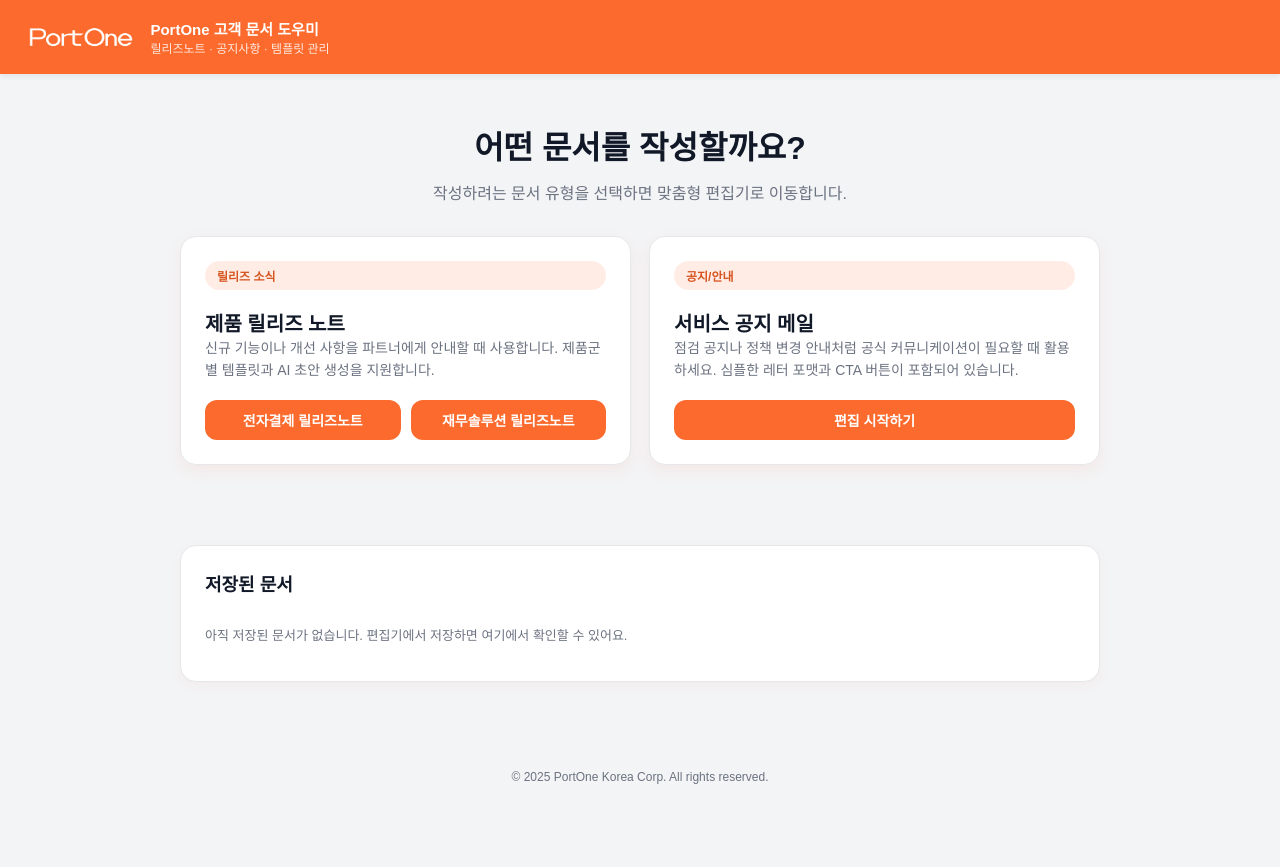
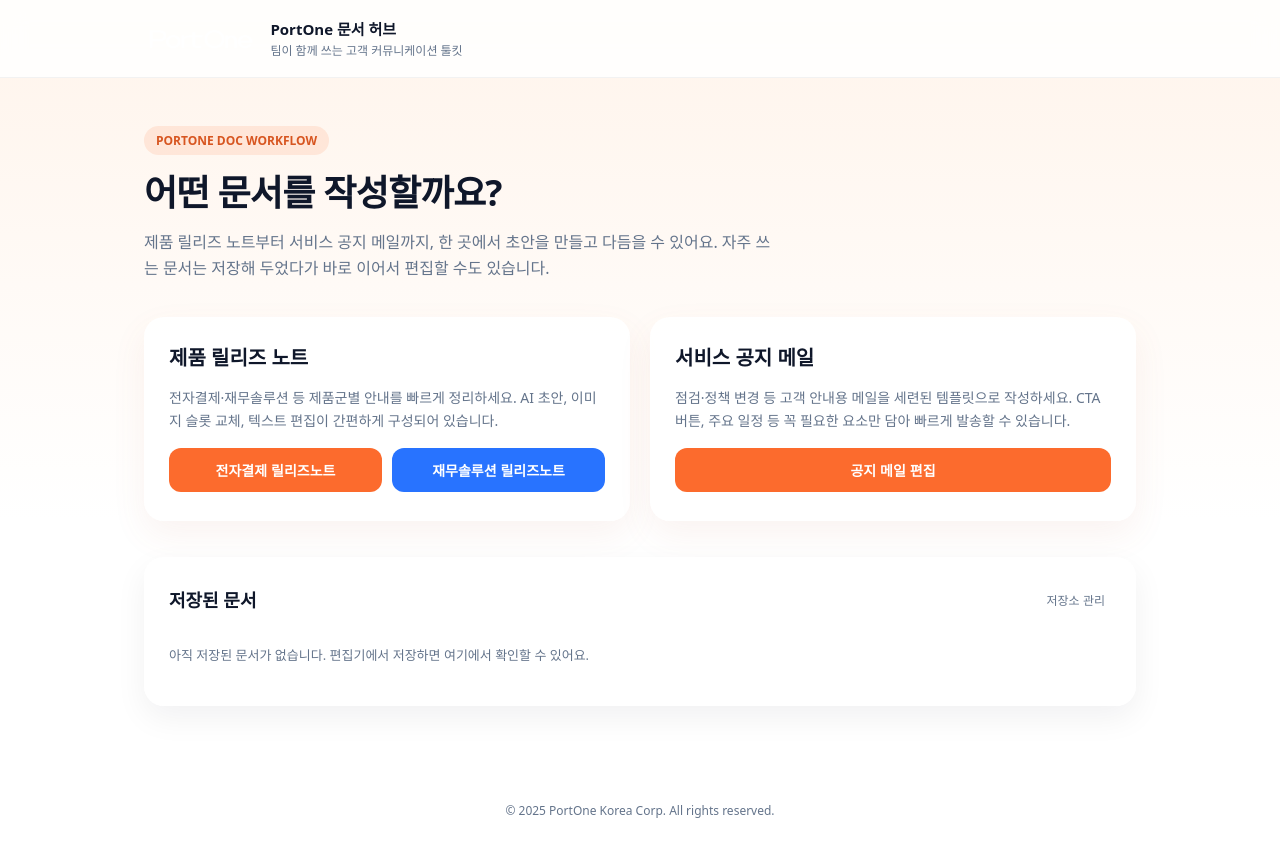
Before and after one commit to wonewe/portone-release-editor, a plain HTML site: page index.html in a window 1280 px wide. Before the commit the page ends 816 px from the top, so only its background shows below. Drawn offline with Linux system fonts and the light colour scheme.

Commit message:
change design

```diff
--- a/index.html
+++ b/index.html
@@ -2,150 +2,233 @@
 <html lang="ko">
 <head>
   <meta charset="UTF-8">
-  <title>PortOne 문서 선택</title>
+  <title>PortOne 문서 허브</title>
   <style>
     :root {
       --brand: #FC6B2D;
       --brand-dark: #d75520;
-      --bg: #f3f4f6;
-      --panel: #ffffff;
-      --text: #111827;
-      --muted: #6b7280;
+      --accent: #2873FF;
+      --bg-soft: #fff7f3;
+      --bg-gradient: linear-gradient(180deg, #fff4eb 0%, #ffffff 60%);
+      --panel: rgba(255, 255, 255, 0.88);
+      --panel-border: rgba(255, 255, 255, 0.6);
+      --text: #0f172a;
+      --muted: #64748b;
     }
-    * { box-sizing: border-box; }
+    @media (prefers-reduced-motion: reduce) {
+      *, *::before, *::after {
+        animation-duration: 0.01ms !important;
+        animation-iteration-count: 1 !important;
+        transition-duration: 0.01ms !important;
+        scroll-behavior: auto !important;
+      }
+    }
+    * {
+      box-sizing: border-box;
+    }
     body {
       margin: 0;
       min-height: 100vh;
-      font-family: "Pretendard", "Noto Sans KR", sans-serif;
-      background: var(--bg);
+      font-family: "Pretendard", "Noto Sans KR", system-ui, -apple-system, BlinkMacSystemFont, sans-serif;
+      background: var(--bg-gradient);
       color: var(--text);
       display: flex;
       flex-direction: column;
     }
     header {
-      background: var(--brand);
-      color: #ffffff;
+      position: sticky;
+      top: 0;
+      z-index: 10;
+      backdrop-filter: blur(12px);
+      background: rgba(255, 255, 255, 0.85);
+      border-bottom: 1px solid rgba(15, 23, 42, 0.05);
+    }
+    .header-inner {
+      max-width: 1040px;
+      margin: 0 auto;
       padding: 18px 24px;
       display: flex;
       align-items: center;
       justify-content: space-between;
-      box-shadow: 0 2px 6px rgba(0, 0, 0, 0.08);
+      gap: 16px;
     }
-    .header-left {
+    .brand {
       display: flex;
       align-items: center;
       gap: 12px;
     }
-    .header-logo {
+    .brand img {
       height: 32px;
       width: auto;
       display: block;
     }
-    .header-title {
+    .brand-text {
+      display: flex;
+      flex-direction: column;
+      gap: 2px;
+    }
+    .brand-text strong {
       font-size: 15px;
-      font-weight: 600;
+      font-weight: 700;
+      color: var(--text);
+    }
+    .brand-text span {
+      font-size: 12px;
+      color: var(--muted);
     }
     main {
       flex: 1;
       width: 100%;
-      max-width: 960px;
-      padding: 48px 20px 64px;
+      max-width: 1040px;
+      padding: 48px 24px 64px;
       margin: 0 auto;
       display: flex;
       flex-direction: column;
-      gap: 32px;
+      gap: 36px;
     }
-    .intro {
-      text-align: center;
+    .hero {
       display: flex;
       flex-direction: column;
-      gap: 12px;
+      gap: 16px;
+      max-width: 720px;
     }
-    .intro h1 {
+    .hero .badge {
+      display: inline-flex;
+      gap: 6px;
+      align-items: center;
+      font-size: 12px;
+      font-weight: 600;
+      color: var(--brand-dark);
+      background: rgba(252, 107, 45, 0.12);
+      padding: 6px 12px;
+      border-radius: 999px;
+      width: fit-content;
+    }
+    .intro-title {
       margin: 0;
-      font-size: 32px;
-      font-weight: 700;
+      font-size: 36px;
+      font-weight: 800;
+      letter-spacing: -0.02em;
+      line-height: 1.2;
       color: var(--text);
+      opacity: 0;
+      transform: translate3d(0, 12px, 0);
     }
-    .intro p {
+    .intro-title.visible {
+      animation: fadeSlideUp 0.9s ease-out forwards 0.15s;
+    }
+    .intro-sub {
       margin: 0;
       font-size: 16px;
+      line-height: 1.6;
       color: var(--muted);
+      max-width: 640px;
+      opacity: 0;
+      transform: translate3d(0, 10px, 0);
     }
-    .grid {
+    .intro-sub.visible {
+      animation: fadeSlideUp 0.8s ease-out forwards 0.35s;
+    }
+    @keyframes fadeSlideUp {
+      from {
+        opacity: 0;
+        transform: translate3d(0, 12px, 0);
+      }
+      to {
+        opacity: 1;
+        transform: translate3d(0, 0, 0);
+      }
+    }
+    .doc-grid {
       display: grid;
-      gap: 18px;
-      grid-template-columns: repeat(auto-fit, minmax(280px, 1fr));
+      gap: 20px;
+      grid-template-columns: repeat(auto-fit, minmax(300px, 1fr));
     }
-    .card {
+    .doc-card {
       background: var(--panel);
-      border-radius: 16px;
-      border: 1px solid #e5e7eb;
-      padding: 24px;
+      border: 1px solid var(--panel-border);
+      border-radius: 20px;
+      padding: 24px 24px 28px;
       display: flex;
       flex-direction: column;
-      gap: 18px;
-      box-shadow: 0 6px 16px rgba(252, 107, 45, 0.08);
+      gap: 16px;
+      box-shadow: 0 14px 34px rgba(188, 108, 72, 0.08);
+      transition: transform 0.2s ease, box-shadow 0.2s ease;
     }
-    .card h2 {
+    .doc-card:hover {
+      transform: translateY(-4px);
+      box-shadow: 0 22px 40px rgba(188, 108, 72, 0.12);
+    }
+    .doc-card h2 {
       margin: 0;
       font-size: 20px;
       font-weight: 700;
       color: var(--text);
     }
-    .card p {
+    .doc-card p {
       margin: 0;
       font-size: 14px;
       line-height: 1.6;
       color: var(--muted);
     }
-    .pill {
-      display: inline-flex;
-      align-items: center;
-      gap: 6px;
-      padding: 6px 12px;
-      background: rgba(252, 107, 45, 0.12);
-      border-radius: 999px;
-      font-size: 12px;
-      font-weight: 600;
-      color: var(--brand-dark);
-    }
-    .card-actions {
-      margin-top: auto;
+    .doc-actions {
       display: flex;
       flex-wrap: wrap;
       gap: 10px;
+      margin-top: auto;
     }
-    .card-actions button {
+    .doc-actions button {
       flex: 1 1 180px;
-      padding: 10px 18px;
+      padding: 12px 18px;
       border-radius: 12px;
       border: none;
       font-size: 14px;
       font-weight: 600;
       cursor: pointer;
+      color: #ffffff;
       background: var(--brand);
-      color: #ffffff;
-      transition: transform 0.15s ease, box-shadow 0.15s ease, background 0.15s ease;
+      transition: transform 0.15s ease, background 0.15s ease, box-shadow 0.15s ease;
     }
-    .card-actions button:hover {
-      transform: translateY(-2px);
-      box-shadow: 0 8px 20px rgba(252, 107, 45, 0.25);
+    .doc-actions button.secondary {
+      background: var(--accent);
+    }
+    .doc-actions button:hover {
+      transform: translateY(-1px);
       background: var(--brand-dark);
+      box-shadow: 0 10px 26px rgba(252, 107, 45, 0.15);
+    }
+    .doc-actions button.secondary:hover {
+      background: #1c5cdf;
+      box-shadow: 0 10px 26px rgba(40, 115, 255, 0.18);
     }
     .saved-section {
-      margin-top: 48px;
-      padding: 24px;
       background: var(--panel);
-      border: 1px solid #e5e7eb;
-      border-radius: 16px;
-      box-shadow: 0 4px 12px rgba(252, 107, 45, 0.05);
+      border: 1px solid var(--panel-border);
+      border-radius: 20px;
+      padding: 28px 24px;
+      box-shadow: 0 12px 32px rgba(15, 23, 42, 0.06);
+      display: flex;
+      flex-direction: column;
+      gap: 20px;
     }
-    .saved-section h2 {
-      margin: 0 0 16px;
+    .saved-section-header {
+      display: flex;
+      justify-content: space-between;
+      align-items: center;
+      gap: 12px;
+    }
+    .saved-section-header h2 {
+      margin: 0;
       font-size: 18px;
       font-weight: 700;
       color: var(--text);
+    }
+    .saved-section-header button {
+      border: none;
+      background: none;
+      color: var(--muted);
+      font-size: 12px;
+      cursor: pointer;
     }
     .saved-list {
       display: flex;
@@ -157,9 +240,9 @@
       align-items: center;
       justify-content: space-between;
       gap: 12px;
-      padding: 12px 16px;
-      border: 1px solid #e5e7eb;
-      border-radius: 12px;
+      padding: 14px 18px;
+      border-radius: 14px;
+      border: 1px solid rgba(148, 163, 184, 0.18);
       background: #ffffff;
     }
     .saved-item-title {
@@ -171,91 +254,118 @@
     }
     .saved-item-meta {
       font-size: 12px;
-      color: #6b7280;
+      color: var(--muted);
+      margin-right: 12px;
       white-space: nowrap;
-      margin-right: 12px;
     }
-    .saved-item button {
+    .saved-item-actions {
+      display: inline-flex;
+      gap: 8px;
+    }
+    .saved-item-actions button {
       padding: 6px 12px;
       border-radius: 8px;
       border: none;
-      background: var(--brand);
-      color: #ffffff;
       font-size: 12px;
       font-weight: 600;
       cursor: pointer;
+      transition: background 0.15s ease, transform 0.15s ease;
     }
-    .saved-item button:hover {
-      background: var(--brand-dark);
+    .saved-item-actions button.primary {
+      background: var(--accent);
+      color: #ffffff;
     }
-    .saved-item .delete-btn {
+    .saved-item-actions button.primary:hover {
+      background: #1c5cdf;
+      transform: translateY(-1px);
+    }
+    .saved-item-actions button.delete {
       background: #ef4444;
+      color: #ffffff;
     }
-    .saved-item .delete-btn:hover {
+    .saved-item-actions button.delete:hover {
       background: #dc2626;
+      transform: translateY(-1px);
     }
     .saved-empty {
       font-size: 13px;
       color: var(--muted);
     }
     footer {
-      padding: 24px 0 32px;
+      padding: 32px 24px 48px;
       text-align: center;
       font-size: 12px;
       color: var(--muted);
+    }
+    @media (max-width: 720px) {
+      main {
+        padding: 32px 20px 48px;
+      }
+      .hero .badge {
+        font-size: 11px;
+      }
+      .intro-title {
+        font-size: 30px;
+      }
+      .doc-actions button {
+        flex: 1 1 140px;
+      }
     }
   </style>
 </head>
 <body>
   <header>
-    <div class="header-left">
-      <img class="header-logo" src="/assets/portone-logo.png" alt="PortOne" />
-      <div>
-        <div class="header-title">PortOne 고객 문서 도우미</div>
-        <div style="font-size:12px; opacity:0.85;">릴리즈노트 · 공지사항 · 템플릿 관리</div>
+    <div class="header-inner">
+      <div class="brand">
+        <img src="/assets/portone-logo.png" alt="PortOne" />
+        <div class="brand-text">
+          <strong>PortOne 문서 허브</strong>
+          <span>팀이 함께 쓰는 고객 커뮤니케이션 툴킷</span>
+        </div>
       </div>
     </div>
   </header>
 
   <main>
-    <section class="intro" aria-label="문서 유형 안내">
-      <h1>어떤 문서를 작성할까요?</h1>
-      <p>작성하려는 문서 유형을 선택하면 맞춤형 편집기로 이동합니다.</p>
+    <section class="hero" aria-label="인트로">
+      <span class="badge">PORTONE DOC WORKFLOW</span>
+      <h1 class="intro-title" id="introTitle">어떤 문서를 작성할까요?</h1>
+      <p class="intro-sub" id="introSub">
+        제품 릴리즈 노트부터 서비스 공지 메일까지, 한 곳에서 초안을 만들고 다듬을 수 있어요.
+        자주 쓰는 문서는 저장해 두었다가 바로 이어서 편집할 수도 있습니다.
+      </p>
     </section>
 
-    <section class="grid" aria-label="문서 유형 선택">
-      <article class="card">
-        <span class="pill">릴리즈 소식</span>
-        <div>
+    <section class="doc-grid" aria-label="문서 유형 선택">
+      <article class="doc-card">
         <h2>제품 릴리즈 노트</h2>
         <p>
-            신규 기능이나 개선 사항을 파트너에게 안내할 때 사용합니다.
-            제품군별 템플릿과 AI 초안 생성을 지원합니다.
+          전자결제·재무솔루션 등 제품군별 안내를 빠르게 정리하세요.
+          AI 초안, 이미지 슬롯 교체, 텍스트 편집이 간편하게 구성되어 있습니다.
         </p>
-        </div>
-        <div class="card-actions">
+        <div class="doc-actions">
           <button type="button" data-document-type="release" data-product="payments">전자결제 릴리즈노트</button>
-          <button type="button" data-document-type="release" data-product="finance">재무솔루션 릴리즈노트</button>
+          <button type="button" class="secondary" data-document-type="release" data-product="finance">재무솔루션 릴리즈노트</button>
         </div>
       </article>
 
-      <article class="card">
-        <span class="pill">공지/안내</span>
-        <div>
+      <article class="doc-card">
         <h2>서비스 공지 메일</h2>
         <p>
-            점검 공지나 정책 변경 안내처럼 공식 커뮤니케이션이 필요할 때 활용하세요.
-            심플한 레터 포맷과 CTA 버튼이 포함되어 있습니다.
+          점검·정책 변경 등 고객 안내용 메일을 세련된 템플릿으로 작성하세요.
+          CTA 버튼, 주요 일정 등 꼭 필요한 요소만 담아 빠르게 발송할 수 있습니다.
         </p>
-        </div>
-        <div class="card-actions">
-          <button type="button" data-document-type="notice">편집 시작하기</button>
+        <div class="doc-actions">
+          <button type="button" data-document-type="notice">공지 메일 편집</button>
         </div>
       </article>
     </section>
 
     <section class="saved-section" aria-label="저장된 문서 목록">
+      <div class="saved-section-header">
         <h2>저장된 문서</h2>
+        <button type="button" id="manageStorageBtn">저장소 관리</button>
+      </div>
       <div id="savedDocsContainer" class="saved-list"></div>
     </section>
   </main>
@@ -266,6 +376,16 @@
 
   <script>
     const STORAGE_KEY = 'portoneSavedDocs';
+    const introTitle = document.getElementById('introTitle');
+    const introSub = document.getElementById('introSub');
+    const manageStorageBtn = document.getElementById('manageStorageBtn');
+
+    window.addEventListener('DOMContentLoaded', () => {
+      requestAnimationFrame(() => {
+        introTitle?.classList.add('visible');
+        introSub?.classList.add('visible');
+      });
+    });
 
     document.querySelectorAll('button[data-document-type]').forEach((button) => {
       button.addEventListener('click', () => {
@@ -287,6 +407,14 @@
       } catch (error) {
         console.warn('Failed to parse saved docs', error);
         return [];
+      }
+    }
+
+    function saveDocsToStorage(list) {
+      try {
+        localStorage.setItem(STORAGE_KEY, JSON.stringify(list));
+      } catch (error) {
+        console.warn('Failed to store docs', error);
       }
     }
 
@@ -331,10 +459,14 @@
         const meta = document.createElement('div');
         meta.className = 'saved-item-meta';
         const timestamp = formatDate(doc.updatedAt);
-        meta.textContent = timestamp ? timestamp : '';
+        meta.textContent = timestamp || '';
+
+        const actions = document.createElement('div');
+        actions.className = 'saved-item-actions';
 
         const openBtn = document.createElement('button');
         openBtn.type = 'button';
+        openBtn.className = 'primary';
         openBtn.textContent = '열기';
         openBtn.addEventListener('click', () => {
           const params = new URLSearchParams({ saved: doc.id });
@@ -345,21 +477,39 @@
 
         const deleteBtn = document.createElement('button');
         deleteBtn.type = 'button';
-        deleteBtn.className = 'delete-btn';
+        deleteBtn.className = 'delete';
         deleteBtn.textContent = '삭제';
         deleteBtn.addEventListener('click', () => {
           const ok = window.confirm(`"${doc.title || '제목 없음'}" 문서를 삭제할까요?`);
           if (!ok) return;
           const next = loadSavedDocs().filter((itemDoc) => itemDoc.id !== doc.id);
-          localStorage.setItem(STORAGE_KEY, JSON.stringify(next));
+          saveDocsToStorage(next);
           renderSavedDocs();
+          window.dispatchEvent(new Event('portoneSavedDocsUpdated'));
         });
+
+        actions.appendChild(openBtn);
+        actions.appendChild(deleteBtn);
 
         item.appendChild(title);
         if (timestamp) item.appendChild(meta);
-        item.appendChild(openBtn);
-        item.appendChild(deleteBtn);
+        item.appendChild(actions);
         container.appendChild(item);
+      });
+    }
+
+    if (manageStorageBtn) {
+      manageStorageBtn.addEventListener('click', () => {
+        const docs = loadSavedDocs();
+        if (docs.length === 0) {
+          alert('저장된 문서가 없습니다.');
+          return;
+        }
+        const ok = window.confirm('저장된 문서를 모두 삭제할까요?');
+        if (!ok) return;
+        localStorage.removeItem(STORAGE_KEY);
+        renderSavedDocs();
+        window.dispatchEvent(new Event('portoneSavedDocsUpdated'));
       });
     }
 
@@ -368,6 +518,3 @@
   </script>
 </body>
 </html>
-<script>
-  window.addEventListener('portoneSavedDocsUpdated', renderSavedDocs);
-</script>
```
Lines whose indentation alone changed are shown as unchanged.
